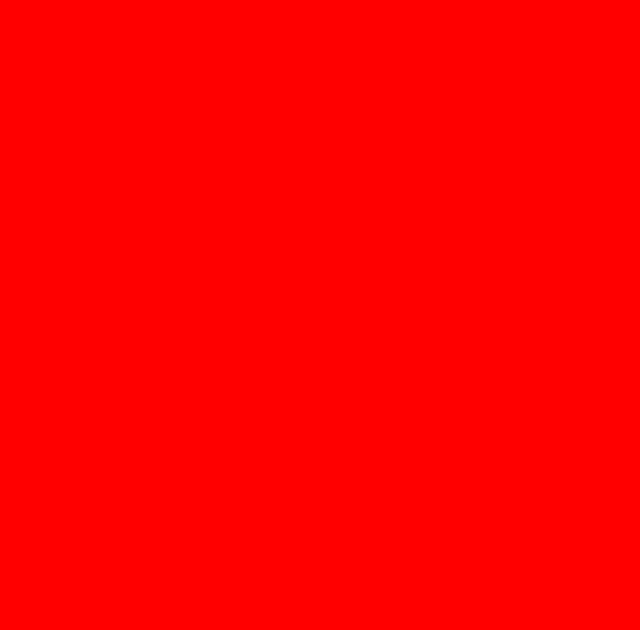
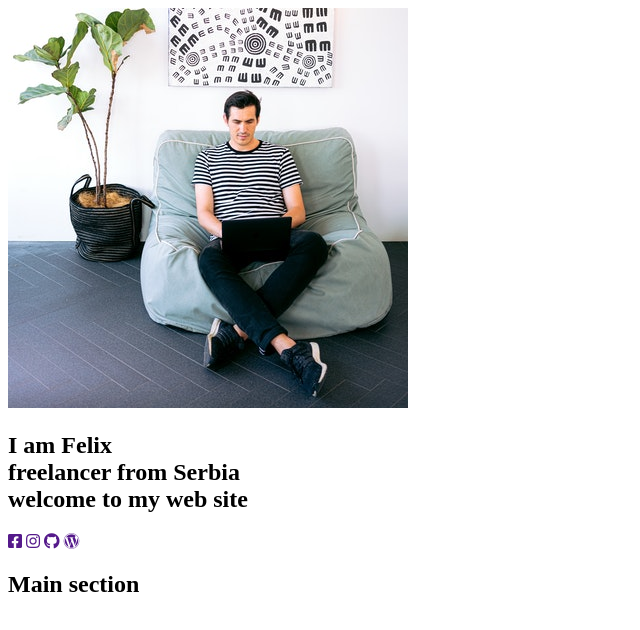
Before and after one commit to milivojevicentijevic/30-dana-mart-2021, a plain HTML site: page freelancer/index.html in a window 1280 px wide. Shown: the whole page, without its empty margins (0-640 px from the left). Drawn offline with Linux system fonts and the light colour scheme.

Commit message:
varijable

```diff
--- a/freelancer/index.html
+++ b/freelancer/index.html
@@ -8,6 +8,22 @@
     <link rel="stylesheet" href="style.css">
 </head>
 <body>
-
+    <!-- aside -->
+    <aside>
+        <img src="img/aside.jpg" alt="">
+        <h1>I am <span>Felix</span> <br>
+            freelancer from Serbia <br>
+           welcome to my web site</h1>
+        <div class="icons">
+            <a href=""><i class="fab fa-facebook-square"></i></a>
+            <a href=""><i class="fab fa-instagram"></i></a>
+            <a href=""><i class="fab fa-github"></i></a>
+            <a href=""><i class="fab fa-wordpress"></i></a>
+        </div>
+    </aside>
+    <!-- main -->
+    <section class="main">
+        <h2>Main section</h2>
+    </section>
 </body>
 </html>
--- a/freelancer/style.scss
+++ b/freelancer/style.scss
@@ -1,3 +1,10 @@
-body {
-    background-color: red;
-}
+@import url('https://fonts.googleapis.com/css2?family=Lato:wght@300;400&family=Source+Sans+Pro:wght@300;400;700&display=swap');
+$gray: #303633;
+$lightGray: #f2f2f2;
+$green: #8bebcd;
+$pink: #9c7a97;
+$headings: 'Source Sans Pro', sans-serif;
+$text: 'Lato', sans-serif;
+$transition: .3s ease;
+$font: 16px;
+$white: #fff;
```
Also changed, not shown: freelancer/style.css, 1 other file.
